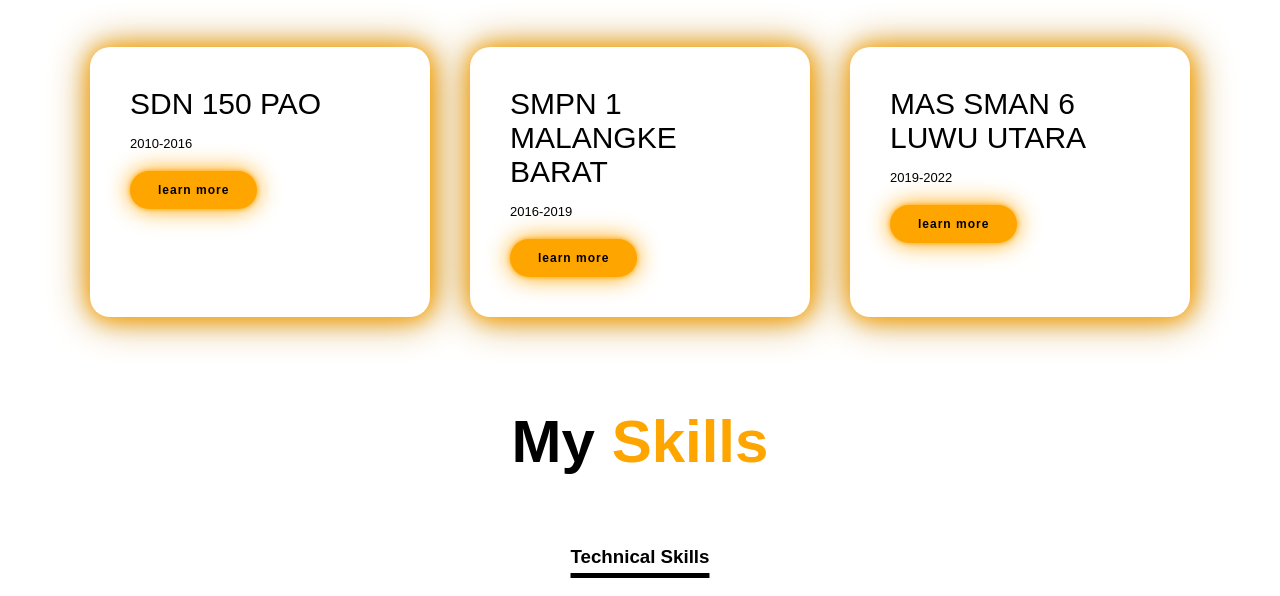
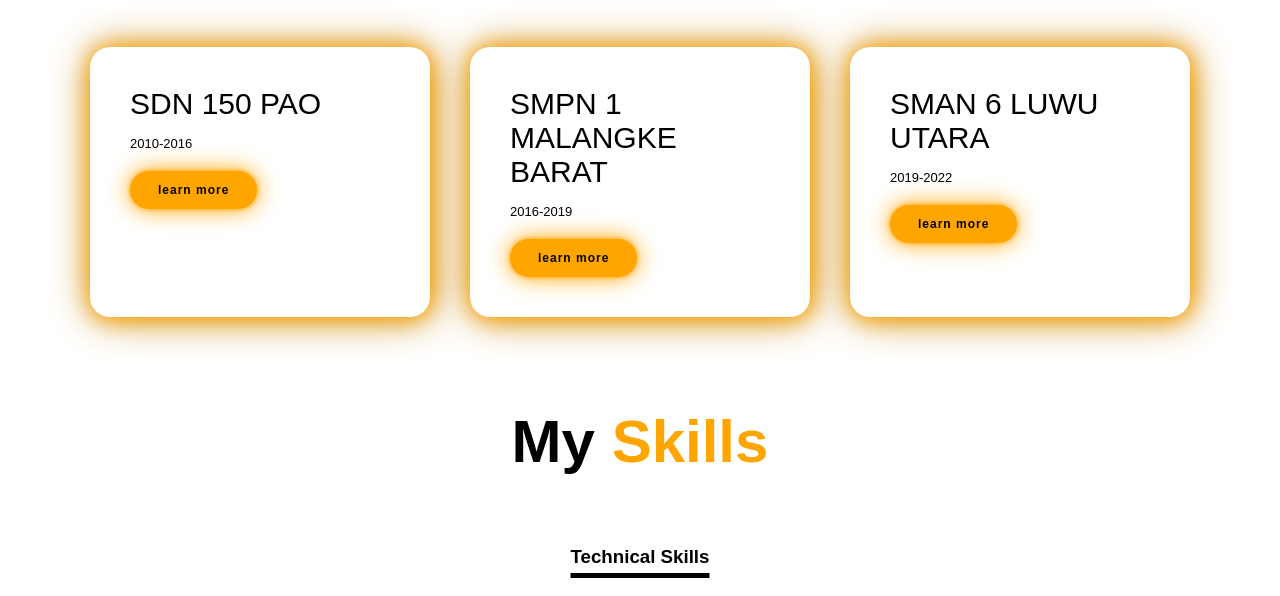
Before and after one commit to Harmilamila/harmila.github.io, a plain HTML site: page index.html in a window 1280 px wide. Shown: the part 1669-2265 px from the top of the page. Drawn offline with nearby package versions, Linux system fonts and the light colour scheme.

Commit message:
Update index.html

```diff
--- a/index.html
+++ b/index.html
@@ -70,7 +70,7 @@
                     </div>
                     <div>
                         <i class="" style="color:orange"></i>
-                        <h2>MAS <space></space>SMAN 6 LUWU UTARA</h2>
+                        <h2>SMAN 6 LUWU UTARA</h2>
                         <p>2019-2022</p>
                         <a href="https://referensi.data.kemdikbud.go.id/tabs.php?npsn=40306918" target="_blank" class="read">learn more</a>
                     </div>
```
